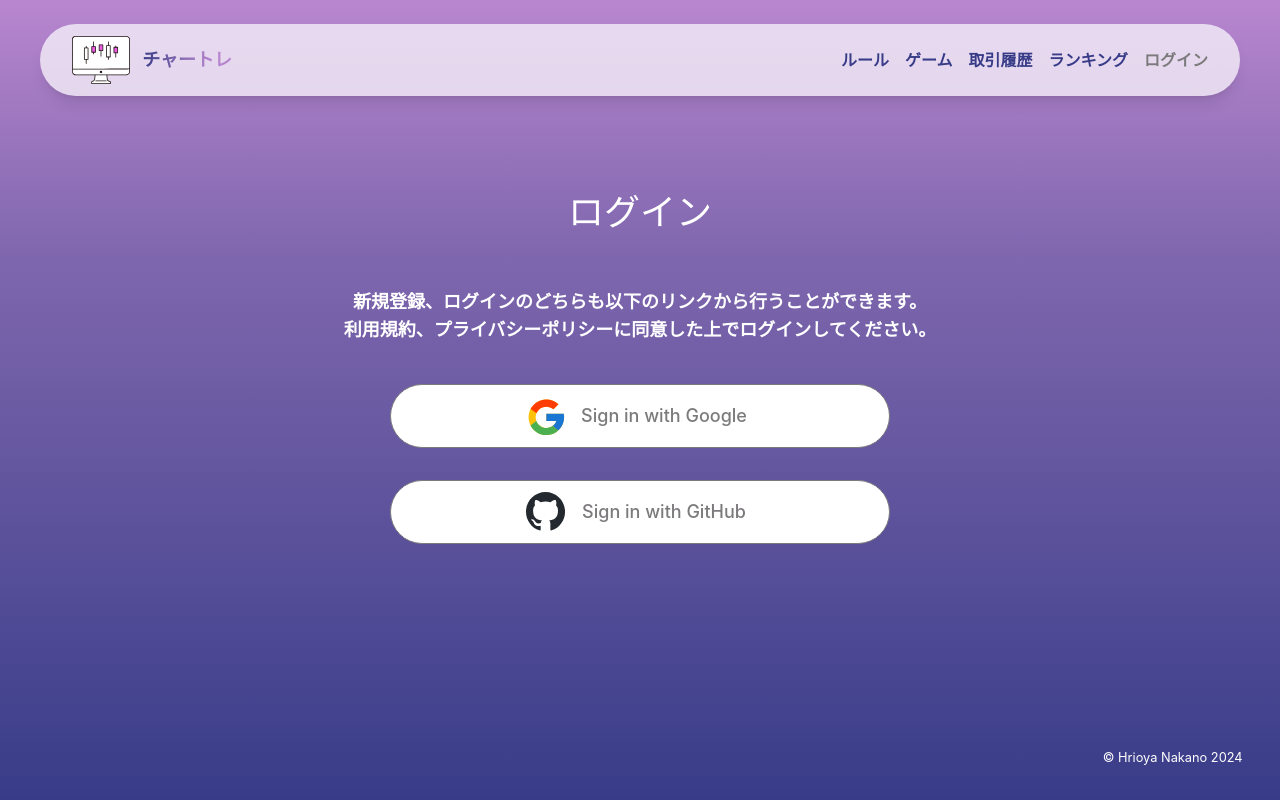
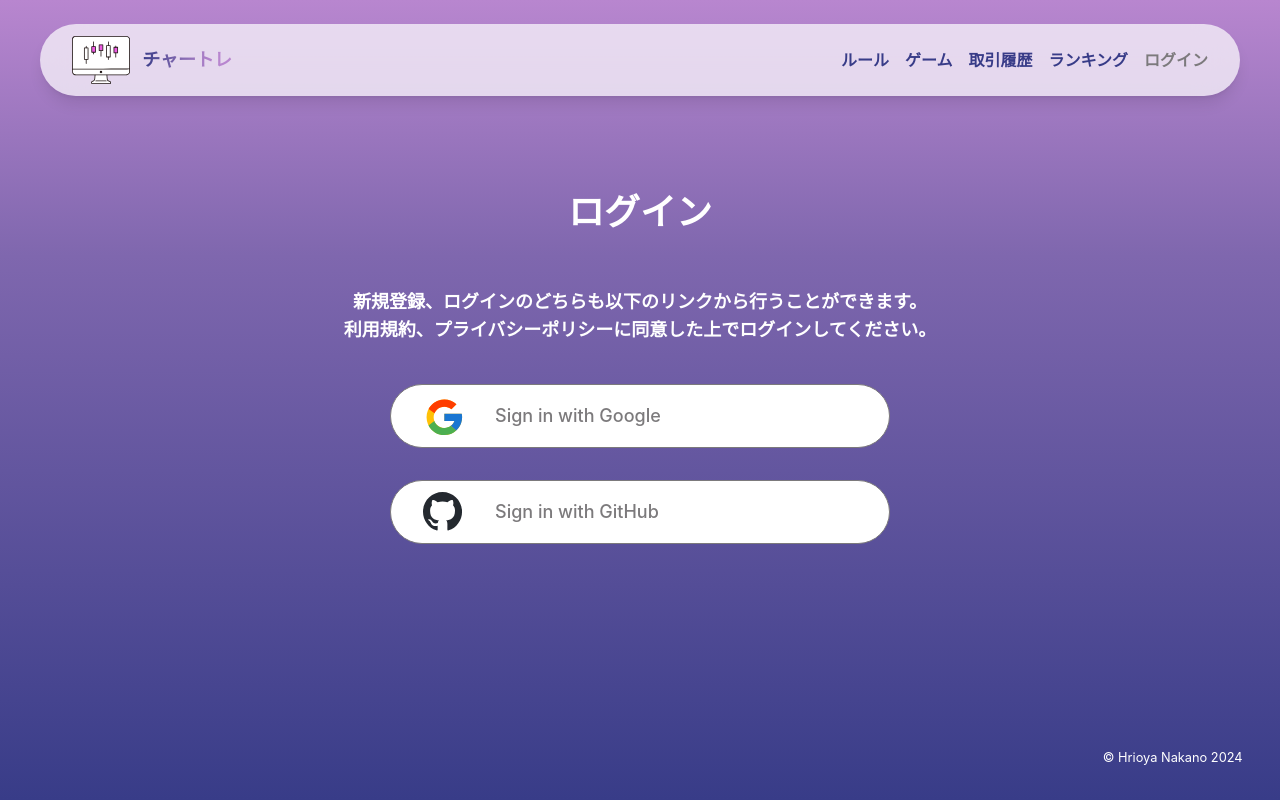
Before and after one commit to hirotiia/chart-training, a Next.js app: page /login in a window 1280 px wide. Built offline with nearby package versions, Linux system fonts and the light colour scheme.

Commit message:
:zap: スタイルの調整

```diff
--- a/src/components/layouts/content-layout.tsx
+++ b/src/components/layouts/content-layout.tsx
@@ -7,7 +7,7 @@ export const ContentLayout = ({ children, title }: ContentLayoutProps) => {
   return (
     <div className="mt-32 md:mt-48">
       <div className="mb-10 text-center md:mb-14">
-        <h1 className="text-2xl md:text-4xl">{title}</h1>
+        <h1 className="text-2xl font-bold md:text-4xl">{title}</h1>
       </div>
       <div className="">{children}</div>
     </div>
--- a/src/components/ui/button/button.tsx
+++ b/src/components/ui/button/button.tsx
@@ -21,13 +21,12 @@ const buttonVariants = cva(
         accent:
           'border border-accent bg-accent text-accent-foreground hover:border hover:border-accent hover:bg-white hover:text-accent',
         login:
-          'border border-muted bg-white text-muted hover:border hover:border-muted hover:bg-muted hover:text-white',
+          'justify-start gap-4 border border-muted bg-white text-muted hover:border hover:border-muted hover:bg-muted hover:text-white',
       },
       size: {
         default: 'h-16 w-custom-button-width-lg px-8 py-4',
         sm: 'h-16 w-custom-button-width-sm px-8 py-4 text-lg',
         lg: 'h-20 w-full px-10 py-8 text-2xl',
-        icon: 'size-10',
       },
       rounded: {
         default: 'rounded-full',
--- a/src/styles/globals.css
+++ b/src/styles/globals.css
@@ -14,15 +14,14 @@
   --viewport-max: 1280px;
   --viewport-min: 330px;
 
+  /** Header */
   --header-width: calc(100% - (var(--screen-margin-min) * 2));
   --header-width-pc: calc(100% - (var(--screen-margin-max) * 2));
 
-  /** margin */
+  /** Margin */
   --screen-margin-max: 2.5rem;
   --screen-margin-min: 1rem;
-
-  /** gap */
-  --screen-gap: 0
+  --screen-margin: 0
     clamp(
       var(--screen-margin-min),
       0.591rem + 2.182vw,
@@ -91,7 +90,6 @@ body {
 
 @layer utilities {
   .text-balance {
-    /* テキストのバランス調整 */
     text-wrap: balance;
   }
 }
--- a/tailwind.config.ts
+++ b/tailwind.config.ts
@@ -54,7 +54,7 @@ const config: Config = {
       width: {
         content: 'var(--header-width)',
         'content-pc': 'var(--header-width-pc)',
-        'custom-button-width-lg': 'min(50%, 500px)',
+        'custom-button-width-lg': 'min(90%, 500px)',
         'custom-button-width-sm':
           'clamp(15.625rem, 14.668rem + 5.1vw, 18.75rem)',
       },
@@ -92,7 +92,7 @@ const config: Config = {
           '1fr minmax(var(--viewport-min), var(--viewport-max)) 1fr',
       },
       gap: {
-        'custom-gap': 'var(--screen-gap)',
+        'custom-gap': 'var(--screen-margin)',
       },
     },
   },
```
